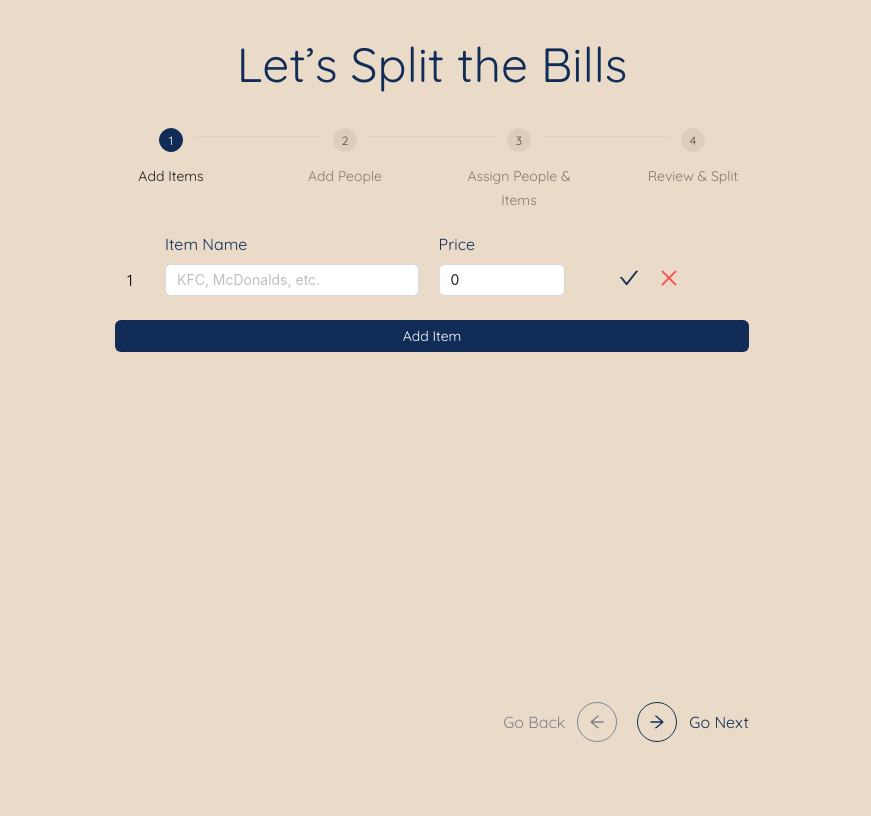
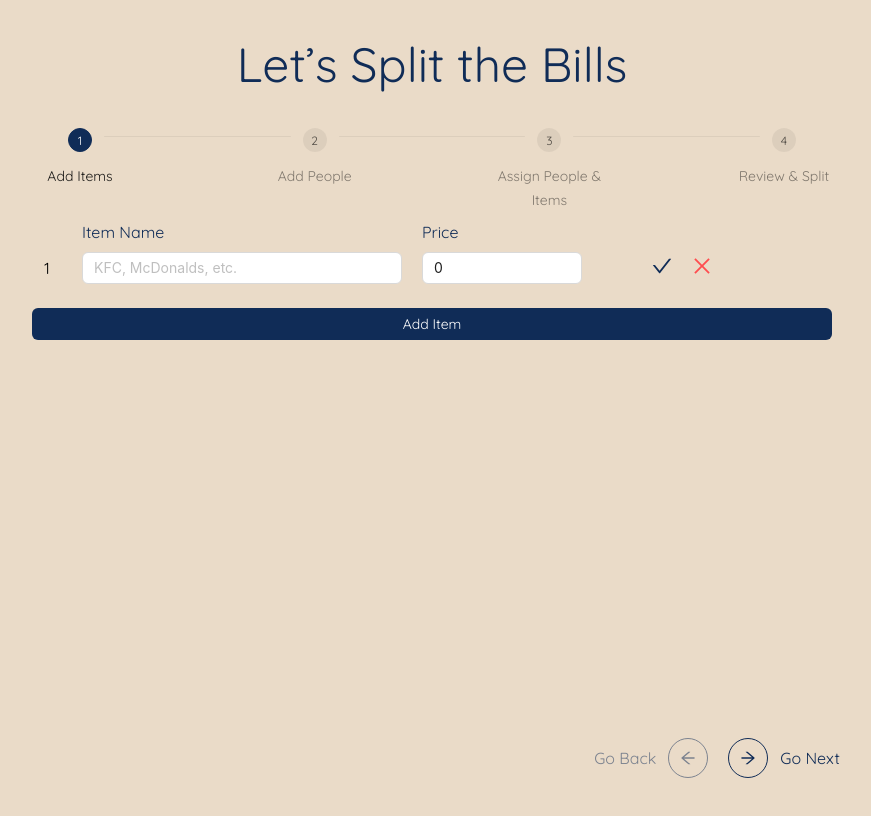
Before and after one commit to yemarn510/split, a Next.js app: page / in a window 1280 px wide. Shown: the top 816 px of the page, without its empty margins (208-1079 px from the left). Built offline with nearby package versions, Linux system fonts and the light colour scheme.

Commit message:
Made it more responsive

```diff
--- a/src/app/globals.scss
+++ b/src/app/globals.scss
@@ -96,35 +96,26 @@ h5 {
 }
 
 .steps-container {
+  margin: auto;
 
   @media (max-width: 575px){
     max-width: 220px;
-    margin: auto;
   }
 }
 
-.step-one-h {
-  height: calc(100dvh - 350px);
-  overflow-y: auto;
-}
-
-.step-two-h {
-  height: calc(100dvh - 380px);
-  overflow-y: auto;
-}
-
-.step-three-h {
-  height: calc(100dvh - 320px);
+.main-content {
+  width: 90vw;
+  max-width: 800px;
+  height: calc(100vh - 290px);
+  padding: 0;
+  margin: 0.5rem;
   overflow-y: auto;
 
   @media (max-width: 575px){
-    height: calc(100dvh - 350px);
+    width: 95vw;
+    height: calc(100vh - 200px);
+    margin: 1rem;
   }
-}
-
-.step-four-h {
-  height: calc(100dvh - 350px);
-  overflow-y: auto;
 }
 
 table {
@@ -142,6 +133,17 @@ table {
         @apply pb-3;
       }
     }
+  }
+}
+
+.people-space {
+  max-width: 700px;
+  margin: auto;
+  height: calc(100dvh - 540px);
+  overflow-y: auto;
+
+  @media (max-width: 575px){
+    height: 50vh;
   }
 }
 
--- a/src/app/page.tsx
+++ b/src/app/page.tsx
@@ -154,11 +154,11 @@ export default function Home() {
   }
 
   return (
-    <main className="max-w-[1100px] min-w-[50vw]  w-fit m-auto p-3 md:py-5 lg:py-10">
+    <main className="w-fit m-auto p-3 md:py-5 lg:py-10">
       <h1 className="text-center text-main text-4xl md:text-5xl">Let&rsquo;s Split the Bills</h1>
 
       <section className="mt-5 md:my-10">
-        <div className="steps-container">
+        <div className="steps-container hidden md:flex">
           <Steps
             size="small"
             current={currentStep}
@@ -167,8 +167,17 @@ export default function Home() {
           />
         </div>
 
+        <div className="flex flex-row items-center justify-center gap-3 md:hidden">
+          <div className="rounded-full flex justify-center text-white items-center w-auto h-auto p-2 px-5 bg-main">
+            Step:  {currentStep + 1}/{ steps.length }
+          </div>
+          <h4 className="text-main text-center">
+            { steps[currentStep].title }
+          </h4>
+        </div>
 
-        <div className="pb-5 md:py-5">
+
+        <div className="main-content">
           { getCurrentUI() }
         </div>
 
--- a/src/components/step-2.tsx
+++ b/src/components/step-2.tsx
@@ -70,8 +70,8 @@ export default function StepTwo(params: {params: StepTwoParams }): JSX.Element {
 
   return <>
     <div className="flex flex-col w-full">
-      <div className="step-two-h">
-        <table>
+      <div className="w-full">
+        <table className='w-full'>
           <thead>
             <tr>
               <th className='text-main pb-3 w-1/5'>No.</th>
@@ -112,19 +112,21 @@ export default function StepTwo(params: {params: StepTwoParams }): JSX.Element {
             }
           </tbody>
         </table>
+      </div>
 
-        <Button className="w-full mt-3 h-8 min-h-8 sticky bottom-0"
+      <div className='sticky bottom-0 bg-second w-full h-auto'>
+        <Button className="w-full h-8 min-h-8 "
           type="primary"
           onClick={ () => addPerson() }>
           Add Person
         </Button>
-      </div>
 
-      <div className='flex flex-row justify-end mt-3'>
-        <Checkbox checked={params.params.savedFriends}
-                  onChange={(e) => params.params.setSaveFriends(e.target.checked)}>
-          Save This List
-        </Checkbox>
+        <div className='flex flex-row justify-end mt-3'>
+          <Checkbox checked={params.params.savedFriends}
+                    onChange={(e) => params.params.setSaveFriends(e.target.checked)}>
+            Save This List
+          </Checkbox>
+        </div>
       </div>
 
       <Modal title="Choose your Avatar"
--- a/src/components/step-3.tsx
+++ b/src/components/step-3.tsx
@@ -92,7 +92,7 @@ export default function StepThree(params: { params: StepThreeParams }): JSX.Elem
   }
 
   return <>
-    <div className='step-three-h w-full'>
+    <div className='w-full'>
       <div className='flex flex-row gap-3 w-full max-w-[350px] m-auto'>
         <div className="w-1/5 flex items-center justify-center">
           <LeftOutlined className='text-xl text-main bg-third rounded-full p-4 cursor-pointer hover:opacity-50'
@@ -131,18 +131,18 @@ export default function StepThree(params: { params: StepThreeParams }): JSX.Elem
         </div>
       </div>
 
-      <div className='max-w-[600px] max-h-[190px] md:max-h-[260px] overflow-auto'>
-        <div className="flex flex-row flex-wrap gap-2 md:gap-3 lg:gap-5 mt-5 m-auto justify-center">
+      <div className='people-space'>
+        <div className="flex flex-row flex-wrap gap-5 mt-5 m-auto justify-center">
           {
             params.params.people.map((each, personIndex) => {
               return <div key={`person-${personIndex}`}
                           onClick={() => assignPerson(personIndex)}
                           className="flex flex-col items-center justify-center gap-1 md:gap-3 hover:opacity-50 cursor-pointer relative">
-                <div className={`absolute right-0 top-0 w-[20px] h-[20px] md:w-[25px] md:h-[25px] flex justify-center items-center transition-opacity duration-200 bg-main border-2 border-white rounded-full ${isSelected(personIndex) ? 'opacity-100': 'opacity-0'}`}>
+                <div className={`absolute right-0 top-0 w-[25px] h-[25px] flex justify-center items-center transition-opacity duration-200 bg-main border-2 border-white rounded-full ${isSelected(personIndex) ? 'opacity-100': 'opacity-0'}`}>
                   <CheckOutlined className='text-white' />
                 </div>
-                <div className={`rounded-full w-14 h-14 md:w-20 md:h-20 flex items-center justify-center transition-colors duration-200 ${isSelected(personIndex) ? 'bg-fourth' : 'bg-third '}`}>
-                  <Avatar src={each.profile} className='w-8 h-8 md:w-12 md:h-12 ' />
+                <div className={`rounded-full w-20 h-20 flex items-center justify-center transition-colors duration-200 ${isSelected(personIndex) ? 'bg-fourth' : 'bg-third '}`}>
+                  <Avatar src={each.profile} className='w-12 h-12 ' />
                 </div>
                 <p className="text-center">{ each.name || '-' }</p>
               </div>
--- a/src/components/step-4.tsx
+++ b/src/components/step-4.tsx
@@ -58,7 +58,7 @@ export default function StepFour(params: { params: StepFourParams }): JSX.Elemen
   }, []);
 
   return <>
-    <div className='step-four-h max-w-[500px] m-auto'>
+    <div className='max-w-[500px] m-auto'>
       <div className="grid grid-cols-1 md:grid-cols-2 gap-4 m-auto">
         {
           params.params.results.map((each, index) => {
```
